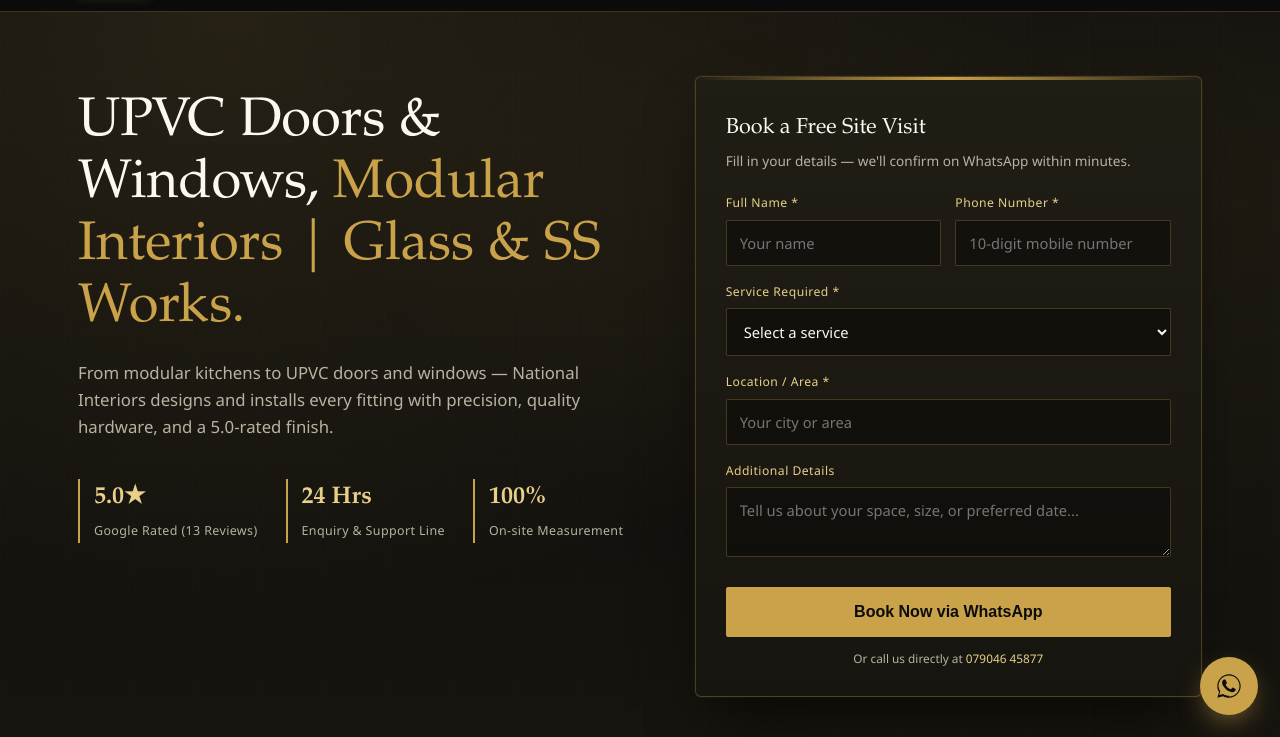
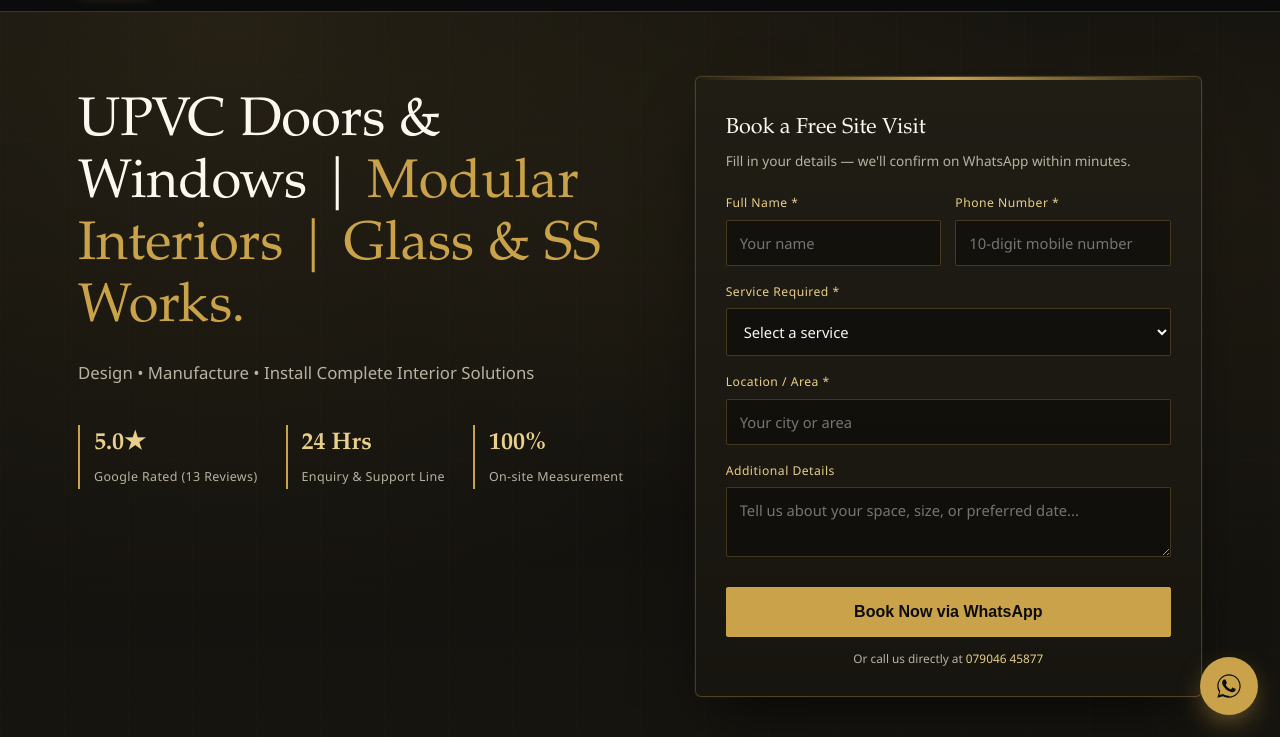
Before and after one commit to marwanramiz/national_interiors, a plain HTML site: page index.html in a window 1280 px wide. Shown: the part 63-800 px from the top of the page. Drawn offline with Linux system fonts and the light colour scheme.

Commit message:
Revise hero section text in index.html
Updated the hero section text for clarity and impact.

```diff
--- a/index.html
+++ b/index.html
@@ -363,8 +363,8 @@
 <section class="hero" id="book">
   <div class="wrap hero-grid">
     <div class="reveal in">
-      <h1>UPVC Doors & Windows, <span class="gold-text">Modular Interiors | Glass & SS Works.</span></h1>
-      <p class="lead">From modular kitchens to UPVC doors and windows — National Interiors designs and installs every fitting with precision, quality hardware, and a 5.0-rated finish.</p>
+      <h1>UPVC Doors & Windows | <span class="gold-text">Modular Interiors | Glass & SS Works.</span></h1>
+      <p class="lead">Design • Manufacture • Install Complete Interior Solutions</p>
       <div class="hero-badges">
         <div><strong>5.0&#9733;</strong><span>Google Rated (13 Reviews)</span></div>
         <div><strong>24 Hrs</strong><span>Enquiry &amp; Support Line</span></div>
```
